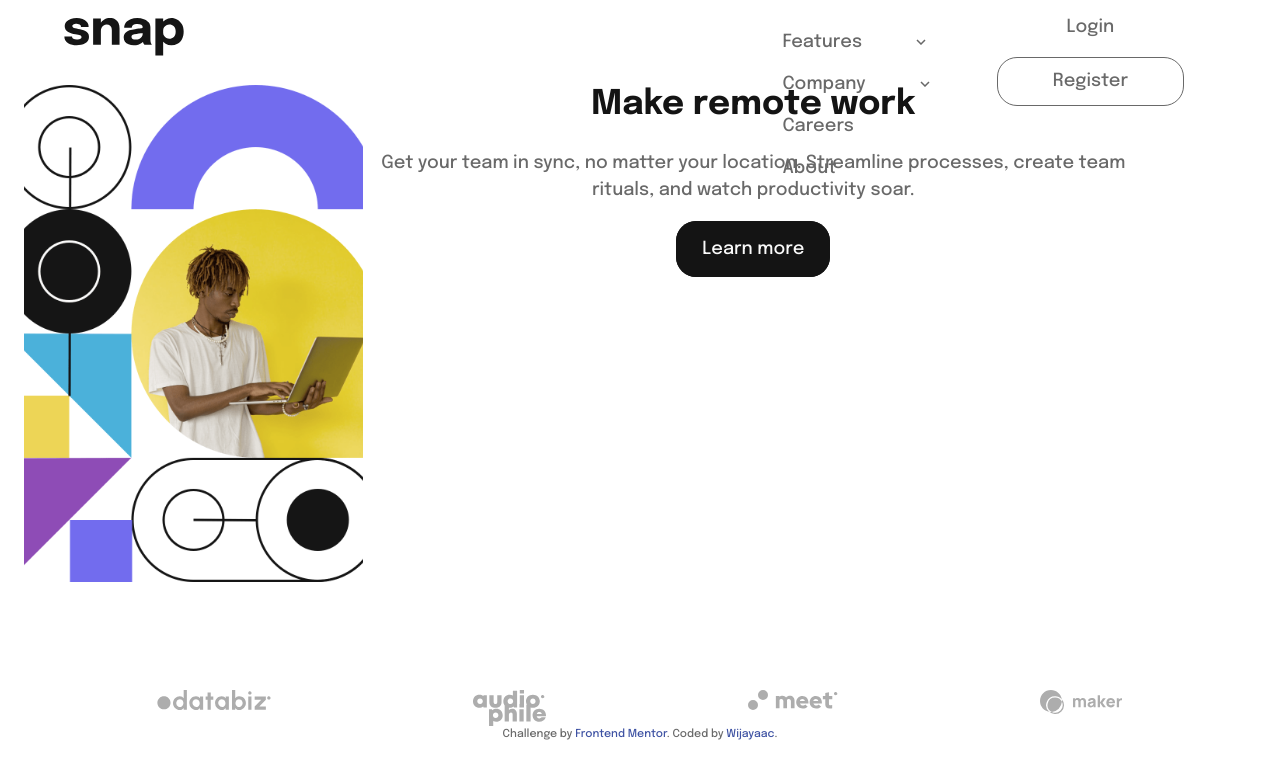
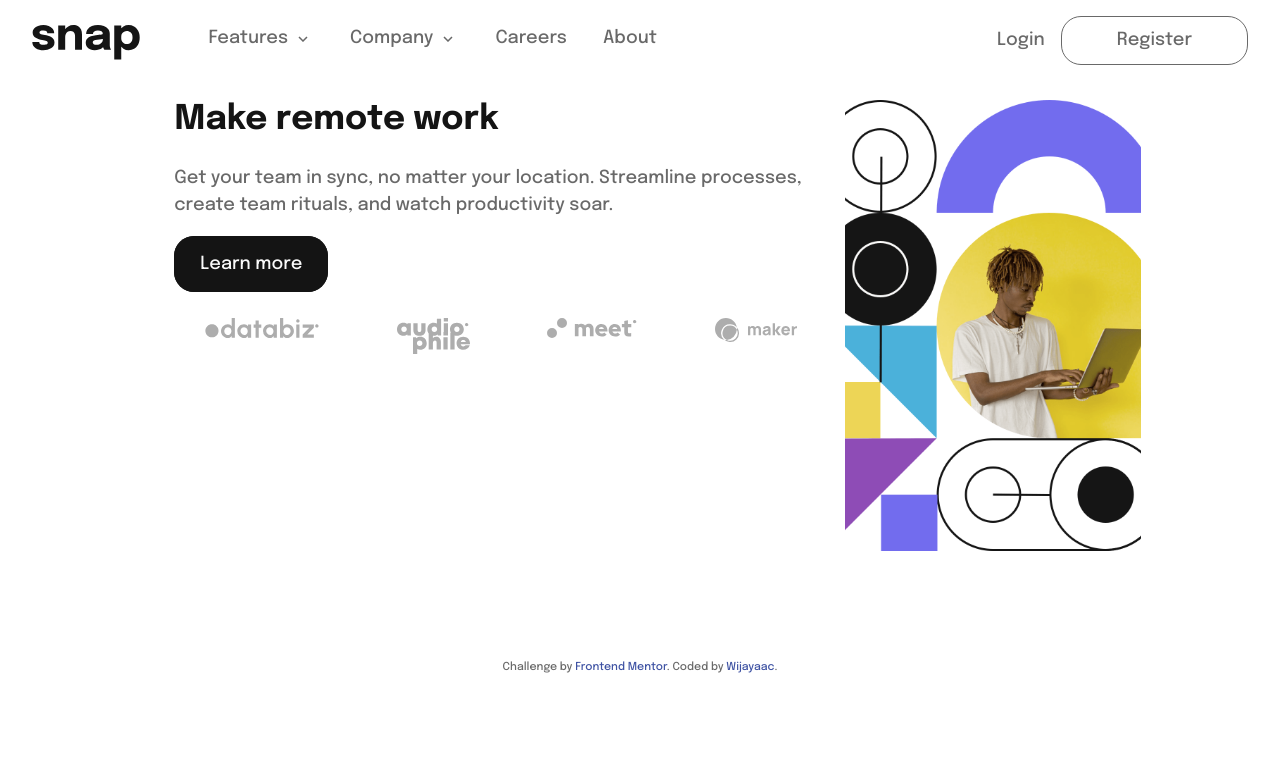
Before and after one commit to Wijayaac/section-with-dropdown-navigation-main, a website built with Parcel: page src/index.html in a window 1280 px wide. Built offline with nearby package versions, Linux system fonts and the light colour scheme.

Commit message:
Fix : desktop header styling & layout

```diff
--- a/src/scss/components/_header.scss
+++ b/src/scss/components/_header.scss
@@ -1,13 +1,19 @@
 /* Primary Header */
 .header {
   &__wrapper {
+    position: relative;
     @extend .flex;
     align-items: center;
     justify-content: space-between;
-    position: relative;
     height: 65px;
     margin: 0 auto;
     max-width: 90vw;
+
+    @include mq($from: desktop) {
+      justify-content: flex-start;
+      height: 80px;
+      max-width: 95vw;
+    }
   }
   &__logo-wrapper {
     position: relative;
@@ -67,12 +73,13 @@
     @include mq($from: desktop) {
       --gap: clamp(1.5rem, 5vw, 3rem);
       flex-direction: row;
-      justify-content: space-around;
+      justify-content: space-between;
       position: static;
       backdrop-filter: none;
       height: 70px;
       transform: translateX(0);
-      padding: 1rem 2rem;
+      padding: 1.25rem 0;
+      width: 100%;
     }
   }
   &--mobile {
@@ -81,25 +88,43 @@
       display: none;
     }
   }
-  &__nav-item {
+  &__menu-wrapper {
+    --gap: 0;
     @extend .flex;
-    flex-direction: row;
-    color: $theme-gray;
+    flex-direction: column;
 
-    &--register {
-      width: 100%;
+    @include mq($from: desktop) {
+      flex-direction: row;
     }
-  }
-  &__menu-wrapper {
+
     &:first-child > li:not(:last-child) {
       margin: 15px 0;
+      @include mq($from: desktop) {
+        margin: 0 0 0 36px;
+      }
+    }
+    @include mq($from: desktop) {
+      &:first-child > li:last-child {
+        margin-left: 36px;
+      }
     }
 
     &--user {
       --gap: 1rem;
-      @extend .flex;
       align-items: center;
-      flex-direction: column;
+    }
+  }
+  &__nav-item {
+    --gap: 1rem;
+    @extend .flex;
+    flex-direction: row;
+    color: $theme-gray;
+    @include mq($from: desktop) {
+      --gap: 0.25rem;
+      justify-content: flex-end;
+    }
+    &--register {
+      width: 100%;
     }
   }
   &__submenu-nav {
@@ -115,7 +140,7 @@
       opacity: 1;
       visibility: visible;
       margin-top: 20px;
-      margin-bottom: 40px;
+      margin-bottom: 20px;
     }
     & > li:not(:last-child) {
       margin-bottom: 10px;
--- a/src/scss/components/_hero.scss
+++ b/src/scss/components/_hero.scss
@@ -7,9 +7,11 @@
     flex-direction: column;
     max-width: 100%;
     padding: 0 24px;
+    margin: 0 auto;
+
     @include mq($from: desktop) {
-      flex-direction: row;
-      max-width: 90vw;
+      flex-direction: row-reverse;
+      max-width: 82vw;
     }
   }
   &__img-wrapper {
@@ -40,6 +42,12 @@
     max-width: 90vw;
     margin: 0 auto;
     text-align: center;
+
+    @include mq($from: desktop) {
+      max-width: 100%;
+      margin: 0 0 0 35px;
+      text-align: left;
+    }
   }
   &__heading {
     color: $theme-black;
--- a/src/scss/components/_partner.scss
+++ b/src/scss/components/_partner.scss
@@ -1,4 +1,5 @@
 .partner {
+  margin-top: 40px;
   &__wrapper {
     max-width: 90vw;
     margin: 0 auto;
```
Also changed, not shown: src/index.html (+3 -3 lines).
